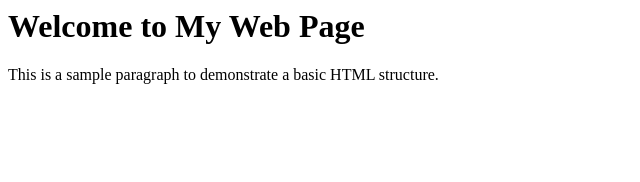
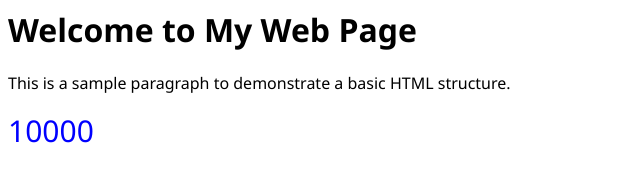
Before and after one commit to PeterB22/birthday, a plain HTML site: page index.html in a window 1280 px wide. Shown: the whole page, without its empty margins (0-640 px from the left). Drawn offline with Linux system fonts and the light colour scheme.

Commit message:
Add additional files

```diff
--- /dev/null
+++ b/config.json
@@ -0,0 +1,3 @@
+{
+    "price": 10000
+}
--- a/index.html
+++ b/index.html
@@ -2,9 +2,11 @@
     <head>
         <title>Birthday card</title>
         <script src="script.js"></script>
+        <link rel="stylesheet" href="styles.css">
     </head>
     <body>
         <h1>Welcome to My Web Page</h1>
         <p>This is a sample paragraph to demonstrate a basic HTML structure.</p>
+        <div class="price"></div>
     </body>
 </html>
--- a/script.js
+++ b/script.js
@@ -0,0 +1,5 @@
+
+const priceElement = document.getElementsByClassName('price');
+fetch('config.json').then(response => response.json()).then(config => {
+    priceElement[0].textContent = `${config.price}`;
+});
--- /dev/null
+++ b/styles.css
@@ -0,0 +1,7 @@
+html,body {
+    font-family: 'Segoe UI', system-ui, -apple-system, BlinkMacSystemFont, 'Segoe UI', Roboto, Oxygen, Ubuntu, Cantarell, 'Open Sans', 'Helvetica Neue', sans-serif, Geneva, Verdana, sans-serif;
+}
+.price {
+    font-size: 30px;
+    color: blue;
+}
```
